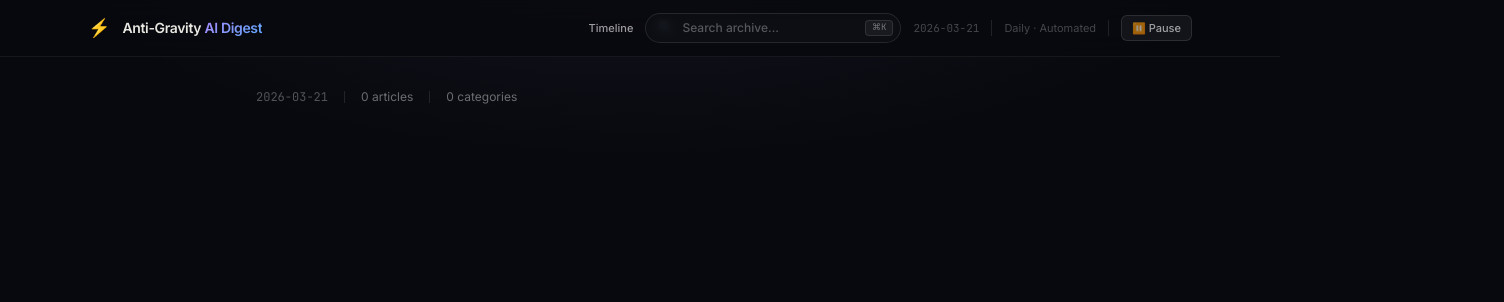
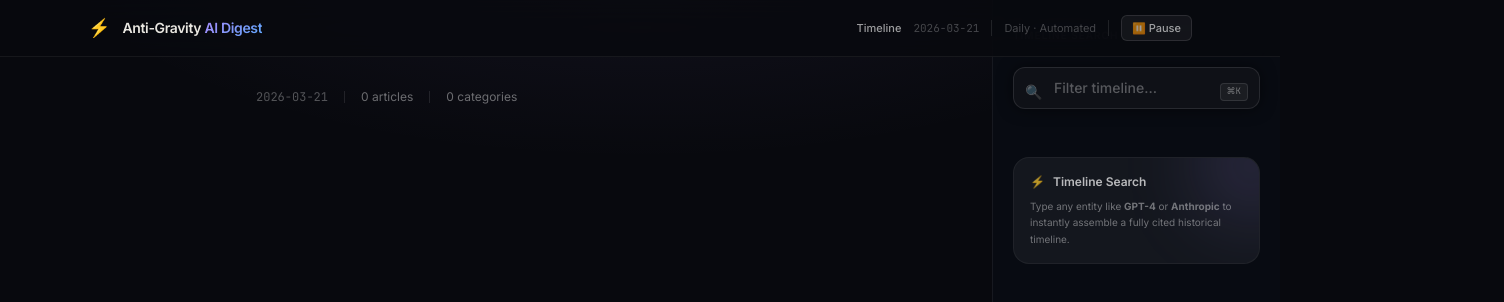
Before and after one commit to kochaiwat1397/ai-news-digest, a Next.js app in the folder site/: page / in a window 1280 px wide. Shown: the top 302 px of the page, 1504 px wide, since content can reach past the window. Built offline with nearby package versions, Linux system fonts and the light colour scheme.

Commit message:
fix: remaining layout and metadata

```diff
--- a/site/src/app/page.tsx
+++ b/site/src/app/page.tsx
@@ -2,8 +2,8 @@ import { readFileSync, readdirSync } from 'fs'
 import { join } from 'path'
 import DigestViewer from '@/components/DigestViewer'
 import ArchiveSidebar from '@/components/ArchiveSidebar'
-import SearchBar from '@/components/SearchBar'
 import Link from 'next/link'
+import SearchColumn from '@/components/SearchColumn'
 
 const DIGESTS_DIR = join(process.cwd(), '..', 'digests')
 
@@ -53,7 +53,6 @@ function PageLayout({ dates, selectedDate, content }: {
             <Link href="/timeline" className="text-[11px] font-medium text-white/60 hover:text-white transition-colors">
               Timeline
             </Link>
-            <SearchBar />
             <span className="text-[11px] font-mono text-white/25 hidden sm:inline">{selectedDate}</span>
             <span className="h-4 w-px bg-white/10 hidden sm:inline" />
             <span className="text-[11px] text-white/25 hidden sm:inline">Daily · Automated</span>
@@ -72,12 +71,13 @@ function PageLayout({ dates, selectedDate, content }: {
         <ArchiveSidebar dates={dates} />
       </div>
 
-      <div className="flex-1 flex flex-col relative z-10 w-full ml-0 sm:ml-56">
-        <main className="flex-1 min-w-0 px-8 py-8">
+      <div className="flex-1 flex flex-col relative z-10 sm:ml-56 lg:mr-72">
+        <main className="flex-1 min-w-0 px-8 py-8 overflow-x-auto">
           <DigestViewer content={content} date={selectedDate} />
         </main>
       </div>
 
+      <SearchColumn />
     </div>
   )
 }
--- a/site/src/app/timeline/page.tsx
+++ b/site/src/app/timeline/page.tsx
@@ -1,6 +1,6 @@
 import { readFileSync, readdirSync } from 'fs'
 import { join } from 'path'
-import SearchBar from '@/components/SearchBar'
+
 import SearchColumn from '@/components/SearchColumn'
 import Link from 'next/link'
 import TimelineContent from '@/components/TimelineContent'
@@ -33,7 +33,7 @@ export default function TimelinePage() {
     <div className="flex min-h-screen bg-[#080b12] text-white/90 selection:bg-accent/30 selection:text-white relative">
       <div className="fixed inset-0 bg-glow pointer-events-none" />
 
-      <div className="flex-1 flex flex-col relative z-10 w-full ml-0 sm:ml-56 lg:mr-72">
+      <div className="flex-1 flex flex-col relative z-10 sm:ml-56 lg:mr-72">
 
         <header className="sticky top-0 z-40 bg-[#080b12]/80 backdrop-blur-xl border-b border-light/5">
           <div className="max-w-4xl mx-auto px-6 h-14 flex items-center justify-between">
@@ -47,7 +47,7 @@ export default function TimelinePage() {
               <Link href="/timeline" className="text-[11px] font-medium text-white transition-colors underline decoration-accent decoration-2 underline-offset-4">
                 Timeline
               </Link>
-              <SearchBar />
+
               <a href="https://github.com/kochaiwat1397/ai-news-digest/actions/workflows/daily_digest.yml"
                  target="_blank" rel="noopener noreferrer"
                  className="text-[11px] font-medium text-white/60 hover:text-white transition-colors bg-white/5 hover:bg-white/10 px-2.5 py-1 rounded-md border border-white/10 flex items-center gap-1.5"
--- a/site/src/components/SearchColumn.tsx
+++ b/site/src/components/SearchColumn.tsx
@@ -1,13 +1,108 @@
 'use client'
 import { useState, useEffect, Suspense } from 'react'
 import { useRouter, useSearchParams } from 'next/navigation'
+import { format, parseISO } from 'date-fns'
+
+interface SearchResult {
+  date: string
+  title: string
+  summary: string
+  url: string
+  source: string
+}
+
+function SearchTimeline({ query }: { query: string }) {
+  const [data, setData] = useState<SearchResult[]>([])
+  const [loading, setLoading] = useState(true)
+
+  useEffect(() => {
+    fetch('/search-index.json')
+      .then(res => res.json())
+      .then(json => {
+        setData(json || [])
+        setLoading(false)
+      })
+      .catch((err) => {
+        console.error(err)
+        setLoading(false)
+      })
+  }, [])
+
+  if (loading) return <div className="mt-8 text-xs text-white/30 text-center animate-pulse">Loading index...</div>
+
+  if (!query.trim()) {
+    return (
+      <div className="mt-8 p-4 bg-white/5 border border-white/5 rounded-2xl relative overflow-hidden group">
+        <div className="absolute -top-10 -right-10 w-24 h-24 bg-accent/20 blur-2xl rounded-full" />
+        <h4 className="text-xs font-semibold text-white/70 mb-2 relative z-10 flex items-center gap-2">
+          <span>⚡</span> Timeline Search
+        </h4>
+        <p className="text-[10px] text-white/40 leading-relaxed relative z-10">
+          Type any entity like <strong>GPT-4</strong> or <strong>Anthropic</strong> to instantly assemble a fully cited historical timeline.
+        </p>
+      </div>
+    )
+  }
+
+  const q = query.toLowerCase()
+  const filtered = data.filter(item =>
+    item.title.toLowerCase().includes(q) ||
+    item.summary.toLowerCase().includes(q) ||
+    item.source.toLowerCase().includes(q)
+  )
+
+  if (filtered.length === 0) {
+    return <div className="mt-8 text-[11px] text-white/40 text-center bg-white/5 rounded-lg py-6 border border-white/5">No results found for "{query}"</div>
+  }
+
+  // Group by month
+  const grouped: Record<string, SearchResult[]> = {}
+  filtered.forEach(item => {
+    try {
+      const month = format(parseISO(item.date), 'MMM yyyy')
+      if (!grouped[month]) grouped[month] = []
+      grouped[month].push(item)
+    } catch {}
+  })
+
+  return (
+    <div className="mt-8 relative before:absolute before:inset-y-2 before:left-[7px] before:w-px before:bg-gradient-to-b before:from-accent/50 before:to-transparent">
+      <div className="space-y-6">
+        {Object.entries(grouped).map(([month, articles]) => (
+          <div key={month} className="relative">
+            <div className="relative z-10 flex items-center gap-3 mb-4">
+              <div className="w-4 h-4 rounded-full bg-[#080b12] border-[3px] border-accent flex items-center justify-center -ml-[3px]" />
+              <span className="text-[10px] font-bold tracking-widest uppercase text-accent drop-shadow-[0_0_8px_rgba(167,139,250,0.5)]">{month}</span>
+            </div>
+            <div className="space-y-4 pl-6">
+              {articles.map((article, i) => (
+                <a key={i} href={article.url} target="_blank" rel="noopener noreferrer" className="block group bg-white/[0.02] hover:bg-white/[0.06] border border-white/[0.04] hover:border-accent/30 rounded-lg p-3 transition-all duration-300">
+                  <div className="text-[9px] text-white/30 font-mono mb-1.5 flex items-center gap-2">
+                    <span className="text-white/50">{format(parseISO(article.date), 'MMM d')}</span>
+                    <span className="w-1 h-1 rounded-full bg-white/20" />
+                    <span className="truncate">{article.source}</span>
+                  </div>
+                  <h4 className="text-[11px] font-medium leading-snug text-white/80 group-hover:text-white transition-colors line-clamp-2 mb-1">
+                    {article.title}
+                  </h4>
+                  <p className="text-[10px] text-white/40 line-clamp-2 leading-relaxed hidden group-hover:block transition-all">
+                    {article.summary}
+                  </p>
+                </a>
+              ))}
+            </div>
+          </div>
+        ))}
+      </div>
+    </div>
+  )
+}
 
 function SearchInput() {
   const router = useRouter()
   const searchParams = useSearchParams()
   const [query, setQuery] = useState('')
 
-  // Sync state with URL only on mount or URL change
   useEffect(() => {
     const q = searchParams?.get('q') || ''
     setQuery(q)
@@ -27,17 +122,17 @@ function SearchInput() {
   const handleSearch = (val: string) => {
     setQuery(val)
     if (val.trim()) {
-      router.push(`/timeline?q=${encodeURIComponent(val)}`)
+        router.replace(`?q=${encodeURIComponent(val)}`, { scroll: false })
     } else {
-      router.push('/timeline')
+        router.replace(`?`, { scroll: false })
     }
   }
 
   return (
     <>
-      <div className="relative group">
-        <div className="absolute inset-y-0 left-3 flex items-center pointer-events-none">
-          <span className="text-white/40 text-sm group-focus-within:text-accent transition-colors">🔍</span>
+      <div className="relative group sticky top-0 z-20 bg-[#080b12] pb-4 pt-2">
+        <div className="absolute inset-y-0 pb-2 left-3 flex items-center pointer-events-none">
+          <span className="text-white/40 text-sm group-focus-within:text-accent transition-colors mt-2">🔍</span>
         </div>
         <input
           id="global-search-input"
@@ -45,33 +140,25 @@ function SearchInput() {
           placeholder="Filter timeline..."
           value={query}
           onChange={(e) => handleSearch(e.target.value)}
-          className="w-full bg-[#0f1117] border border-white/10 rounded-xl py-2.5 pl-10 pr-12 text-sm text-white placeholder:text-white/30 outline-none focus:border-accent/50 focus:ring-1 focus:ring-accent/50 transition-all font-medium"
+          className="w-full bg-[#0f1117] border border-white/10 rounded-xl py-2.5 pl-10 pr-12 text-sm text-white placeholder:text-white/30 outline-none focus:border-accent/50 focus:ring-1 focus:ring-accent/50 transition-all font-medium shadow-[0_0_15px_rgba(0,0,0,0.5)]"
         />
-        <div className="absolute inset-y-0 right-3 flex items-center pointer-events-none">
-          <kbd className="hidden sm:inline-block border border-white/10 rounded px-1.5 py-[1px] text-[9px] bg-white/5 text-white/40 font-mono">
+        <div className="absolute inset-y-0 right-3 pb-2 flex items-center pointer-events-none">
+          <kbd className="hidden sm:inline-block border border-white/10 rounded px-1.5 py-[1px] text-[9px] bg-white/5 text-white/40 font-mono mt-2">
             ⌘K
           </kbd>
         </div>
       </div>
 
-      <div className="mt-8 p-4 bg-white/5 border border-white/5 rounded-2xl relative overflow-hidden group">
-        <div className="absolute -top-10 -right-10 w-24 h-24 bg-accent/20 blur-2xl rounded-full" />
-        <h4 className="text-xs font-semibold text-white/70 mb-2 relative z-10 flex items-center gap-2">
-          <span>⚡</span> Timeline Search
-        </h4>
-        <p className="text-[10px] text-white/40 leading-relaxed relative z-10">
-          Type any entity like <strong>GPT-4</strong> or <strong>Anthropic</strong> to instantly assemble a fully cited historical timeline.
-        </p>
-      </div>
+      <SearchTimeline query={query} />
     </>
   )
 }
 
 export default function SearchColumn() {
   return (
-    <div className="w-72 shrink-0 border-l border-white/[0.06] bg-[#080b12] px-5 py-6 fixed right-0 top-0 h-screen overflow-y-auto hidden lg:block z-20">
-      <p className="text-[10px] font-semibold text-white/20 uppercase tracking-widest mb-4">
-        Search Archive
+    <div className="w-72 shrink-0 border-l border-white/[0.06] bg-[#080b12] px-5 py-6 fixed right-0 top-0 h-screen overflow-y-auto hidden lg:block z-20 scrollbar-thin scrollbar-thumb-white/10 scrollbar-track-transparent">
+      <p className="text-[10px] font-semibold text-white/20 uppercase tracking-widest mb-2 sticky top-0 bg-[#080b12] z-20 pt-1 pb-2">
+        Timeline Search
       </p>
       <Suspense fallback={<div className="text-xs text-white/30">Loading search...</div>}>
         <SearchInput />
```
